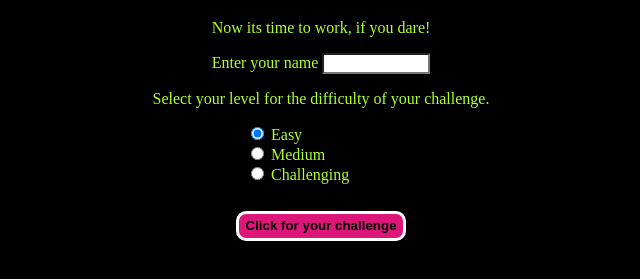
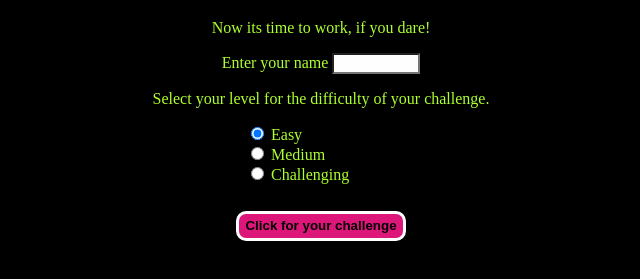
Before and after one commit to StuartZim/StuartZim.github.io.runningapp, a plain HTML site: page Challenge.html in a window 1280 px wide. Shown: the part 77-356 px from the top of the page, without its empty margins (319-959 px from the left). Drawn offline with Linux system fonts and the light colour scheme.

Commit message:
Update index.css

```diff
--- a/index.css
+++ b/index.css
@@ -29,7 +29,7 @@ h1 {
 #firstName1 {
     background: rgb(255, 254, 254);
     color: rgb(0, 0, 0);
-    width: 100px;
+    width: 6em;
 }
 
 span {
```
